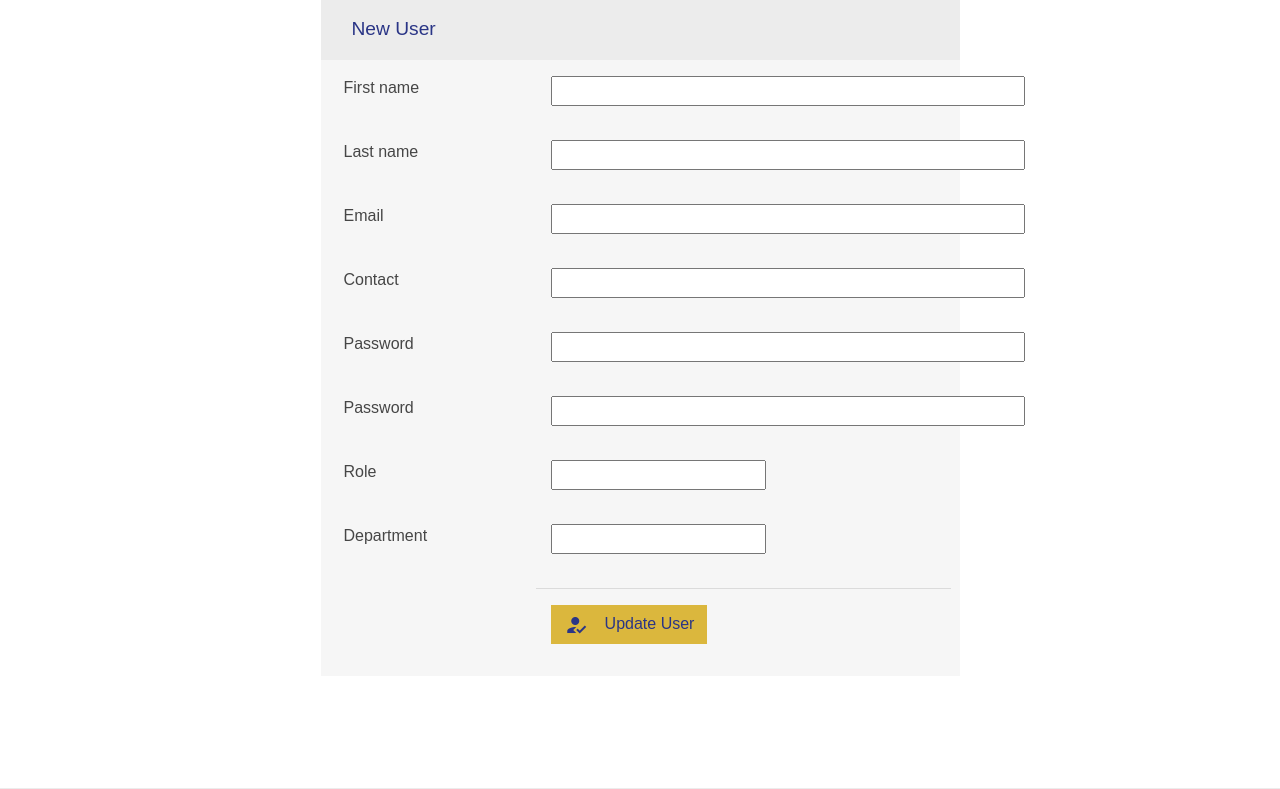
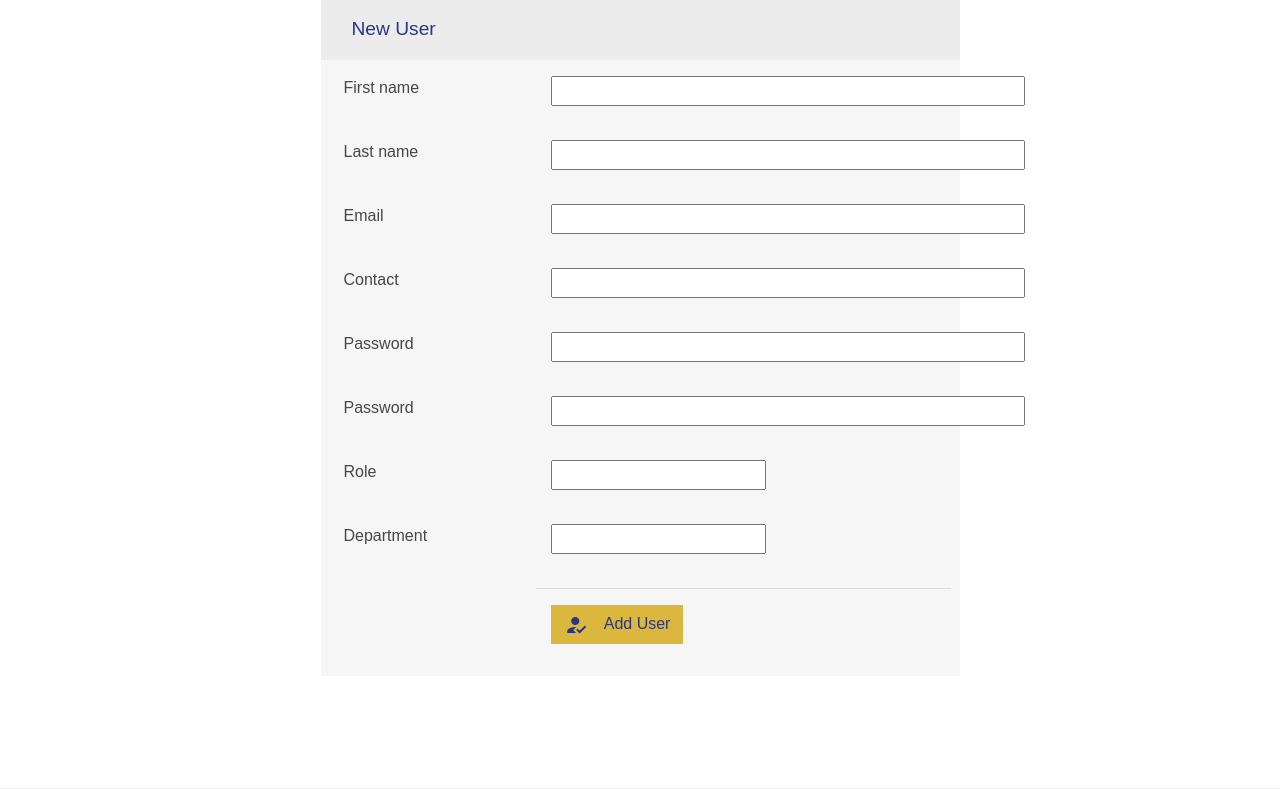
Before and after one commit to thomas-cleary-uwa/cits3200-unipark-booking, a Python web app: template flask-app/app/templates/admin/add_user.html in a window 1280 px wide. Shown: the part 288-1077 px from the top of the page. Run offline with Jinja, Linux system fonts and the light colour scheme; the template is opened without the code that fills it, so the values that code supplies are empty, except form fields; tables that the repository leaves empty hold one stand-in row (values such as "Sample post"); form fields are guessed from the names that the template uses; some web fonts are replaced.

Commit message:
changed login error and edit user button

```diff
--- a/flask-app/app/auth/helpers.py
+++ b/flask-app/app/auth/helpers.py
@@ -11,7 +11,7 @@ def attempt_log_in(login_form):
     user = User.query.filter_by(email=login_form.email.data.strip()).first()
 
     if user is None:
-        flash("Invalid username of password.")
+        flash("Invalid username or password.")
         return redirect(url_for("auth.login"))
 
     if user.role.name == "disabled":
--- a/flask-app/app/templates/admin/add_user.html
+++ b/flask-app/app/templates/admin/add_user.html
@@ -197,7 +197,7 @@
               <span class="material-icons md-24">
                 how_to_reg
               </span>
-              Update User
+              Add User
             </button>
           </div>
         </div>
```
